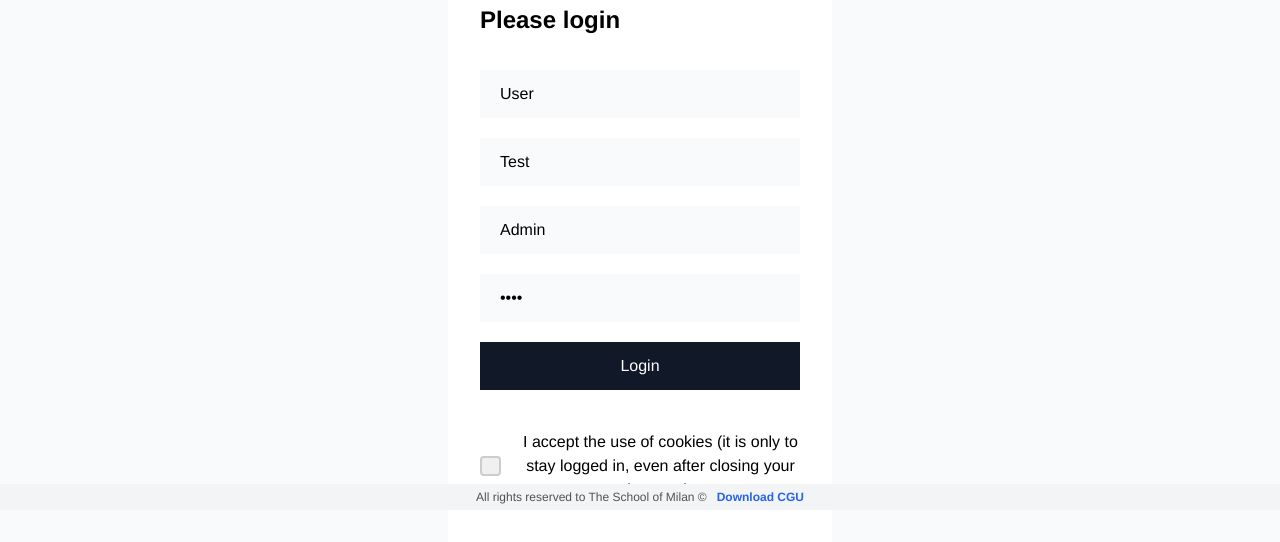
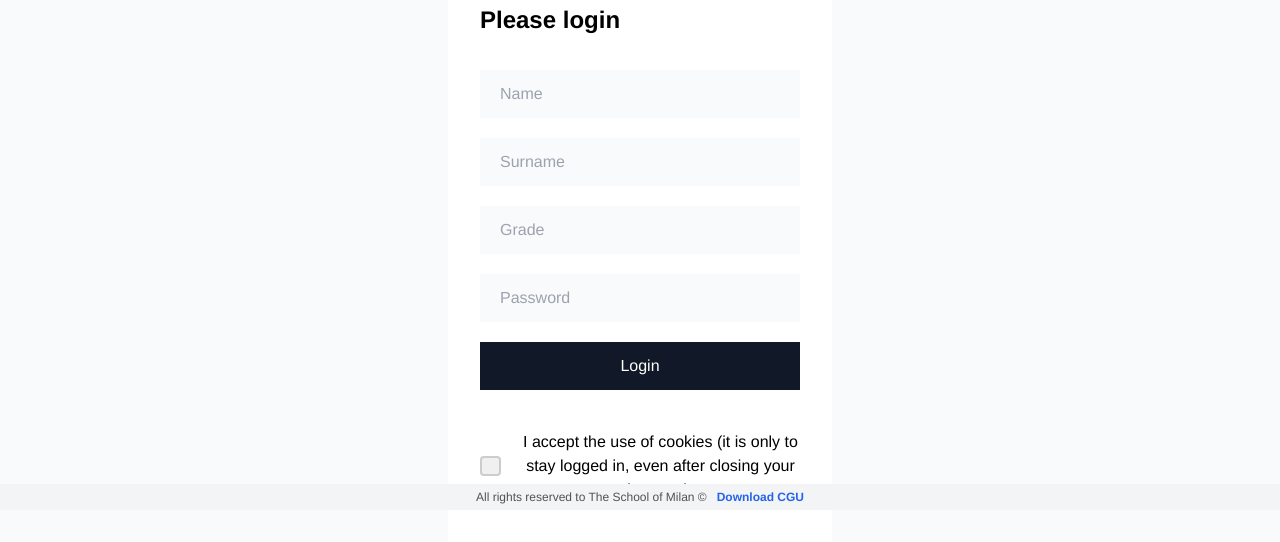
Before and after one commit to debasishrowlo/International-School-Of-Milan, a React (Vite) app in the folder frontend/: page /login in a window 1280 px wide. Shown: the part 290-832 px from the top of the page. Built offline with nearby package versions, Linux system fonts and the light colour scheme; no server answers; what @tiptap/extension-color would draw is missing.

Commit message:
Handle 401 condition for all API calls

```diff
--- a/frontend/src/App.jsx
+++ b/frontend/src/App.jsx
@@ -1,24 +1,26 @@
+import { useEffect } from "react"
 import { Outlet } from 'react-router-dom'
+import { useDispatch } from 'react-redux'
+import axios from "axios"
 
-import Navbar from './components/Navbar'
-
-// import './App.css'
+import { handleInvalidToken } from '@/redux/features/auth/authSlice';
 
 function App() {
-  return (
-    <div className='bg-gray-50 min-h-screen flex flex-col'>
-      <Navbar/>
-      <div className='flex-grow'>
-        <Outlet/>
-      </div>
-      <footer className="fixed z-10 bottom-0 w-full py-4 bg-gray-100 text-center text-12 text-neutral-600">
-        <p>
-          All rights reserved to The School of Milan ©
-          <a href="/GeneralConditionsofUsefortheInternationalSchoolofMilanWebsite.pdf" download className="ml-10 font-bold text-blue-600">Download CGU</a>
-        </p>
-      </footer>
-    </div>
-  )
+  const dispatch = useDispatch()
+
+  useEffect(() => {
+    axios.interceptors.response.use(
+      response => response,
+      error => {
+        if (error.status === 401) {
+          dispatch(handleInvalidToken())
+        }
+        return error.response
+      }
+    )
+  }, [])
+
+  return <Outlet/>
 }
 
 export default App
--- /dev/null
+++ b/frontend/src/Layout.tsx
@@ -0,0 +1,22 @@
+import { Outlet } from 'react-router-dom'
+
+import Navbar from './components/Navbar'
+
+function App() {
+  return (
+    <div className='bg-gray-50 min-h-screen flex flex-col'>
+      <Navbar/>
+      <div className='flex-grow'>
+        <Outlet/>
+      </div>
+      <footer className="fixed z-10 bottom-0 w-full py-4 bg-gray-100 text-center text-12 text-neutral-600">
+        <p>
+          All rights reserved to The School of Milan ©
+          <a href="/GeneralConditionsofUsefortheInternationalSchoolofMilanWebsite.pdf" download className="ml-10 font-bold text-blue-600">Download CGU</a>
+        </p>
+      </footer>
+    </div>
+  )
+}
+
+export default App
--- a/frontend/src/pages/user/Login.jsx
+++ b/frontend/src/pages/user/Login.jsx
@@ -13,16 +13,13 @@ import "./customCheckbox.css"
 const Login = () => {
   const dispatch = useDispatch();
   const navigate = useNavigate();
-  const state = useSelector(state => state)
   const [loginUser, { isLoading: loginLoading }] = useLoginUserMutation();
 
-  console.log(state)
-
   const [message, setMessage] = useState('');
-  const [name, setName] = useState('User');
-  const [surname, setSurname] = useState('Test');
-  const [grade, setGrade] = useState('Admin');
-  const [password, setPassword] = useState('1234');
+  const [name, setName] = useState('');
+  const [surname, setSurname] = useState('');
+  const [grade, setGrade] = useState('');
+  const [password, setPassword] = useState('');
 
   const isLoggedIn = cookies.get("isLoggedIn") !== undefined
 
--- a/frontend/src/redux/features/auth/authSlice.ts
+++ b/frontend/src/redux/features/auth/authSlice.ts
@@ -22,7 +22,6 @@ interface SetUserPayload {
 
 // Constants
 const USER_STORAGE_KEY = 'user';
-const IS_LOGGED_IN_COOKIE = 'isLoggedIn';
 const TOKEN_COOKIE = 'token';
 
 // Utility functions
@@ -40,9 +39,7 @@ const getUserFromStorage = (): User | null => {
 };
 
 const clearAuthData = () => {
-  localStorage.removeItem(USER_STORAGE_KEY);
-  cookies.remove(IS_LOGGED_IN_COOKIE);
-  cookies.remove(TOKEN_COOKIE);
+  cookies.remove("isLoggedIn");
 };
 
 // Initial state function
@@ -72,12 +69,11 @@ const authSlice = createSlice({
       clearAuthData();
     },
 
-    // Add a reducer to handle token expiration or invalid token scenarios
     handleInvalidToken: (state) => {
       state.user = null;
       state.isLoggedIn = false;
       clearAuthData();
-    }
+    },
   }
 });
 
--- a/frontend/src/router/AuthGuard.tsx
+++ b/frontend/src/router/AuthGuard.tsx
@@ -1,16 +1,16 @@
-import React from "react";
-import { Navigate, useLocation } from "react-router-dom";
+import React from "react"
+import { Navigate, useLocation } from "react-router-dom"
 import { useSelector } from "react-redux"
 
 const AuthGuard = ({ children }: { children: React.ReactNode }) => {
-  const location = useLocation();
+  const location = useLocation()
   const isLoggedIn = useSelector(state => state.auth.isLoggedIn)
 
-  if (isLoggedIn) {
-    return children;
+  if (!isLoggedIn) {
+    return <Navigate to="/login" state={{ from: location }} replace />
   }
 
-  return <Navigate to="/login" state={{ from: location }} replace />;
-};
+  return children
+}
 
-export default AuthGuard;
+export default AuthGuard
--- a/frontend/src/router/index.tsx
+++ b/frontend/src/router/index.tsx
@@ -1,7 +1,9 @@
 //@ts-nocheck
 import { createBrowserRouter } from 'react-router-dom';
-import App from '@/App';
+import Layout from '@/Layout';
 import AuthGuard from '@/router/AuthGuard';
+
+import App from "@/App"
 
 // Page imports
 import Home from '@/pages/home/Home';
@@ -74,17 +76,20 @@ export const createActivitiesRoute = (type: string) => routes.activities.replace
 export const createDashboardActivityRoute = (slug: string) => routes.dashboard_activity.replace(':slug', slug);
 
 // Auth wrapper component
-const AuthProtectedApp = () => (
+const AuthProtectedLayout = () => (
   <AuthGuard>
-    <App />
+    <Layout />
   </AuthGuard>
 );
 
 // Router configuration
 const router = createBrowserRouter([
+  {
+    element: <App />,
+    children: [
       // Public routes with auth
       {
-    element: <AuthProtectedApp />,
+        element: <AuthProtectedLayout />,
         children: [
           { path: routes.home, element: <Home /> },
           { path: routes.announcements, element: <Announcements /> },
@@ -96,7 +101,7 @@ const router = createBrowserRouter([
       },
       // Public routes without auth
       {
-    element: <App />,
+        element: <Layout />,
         children: [
           { path: routes.login, element: <Login /> },
           { path: routes.resetPassword, element: <ResetPassword /> },
@@ -104,7 +109,7 @@ const router = createBrowserRouter([
       },
       // Protected dashboard routes
       {
-    element: <AuthProtectedApp />,
+        element: <AuthProtectedLayout />,
         children: [
           {
             element: <AdminLayout />,
@@ -118,6 +123,8 @@ const router = createBrowserRouter([
           },
         ],
       },
+    ],
+  },
 ]);
 
 export default router;
```
Also changed, not shown: frontend/src/main.tsx (+9 -8 lines), 1 other file (tests, documents, lock files or other folders). Lines whose indentation alone changed are shown as unchanged.
